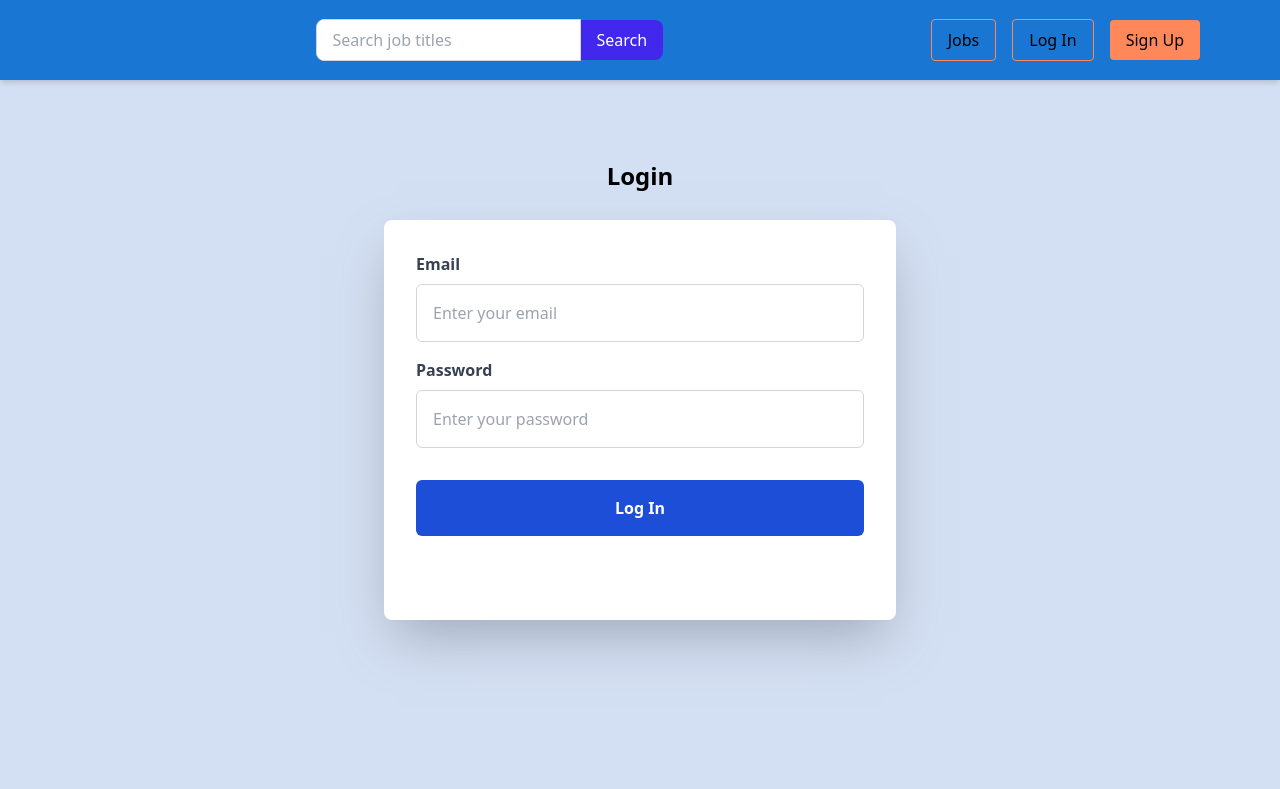
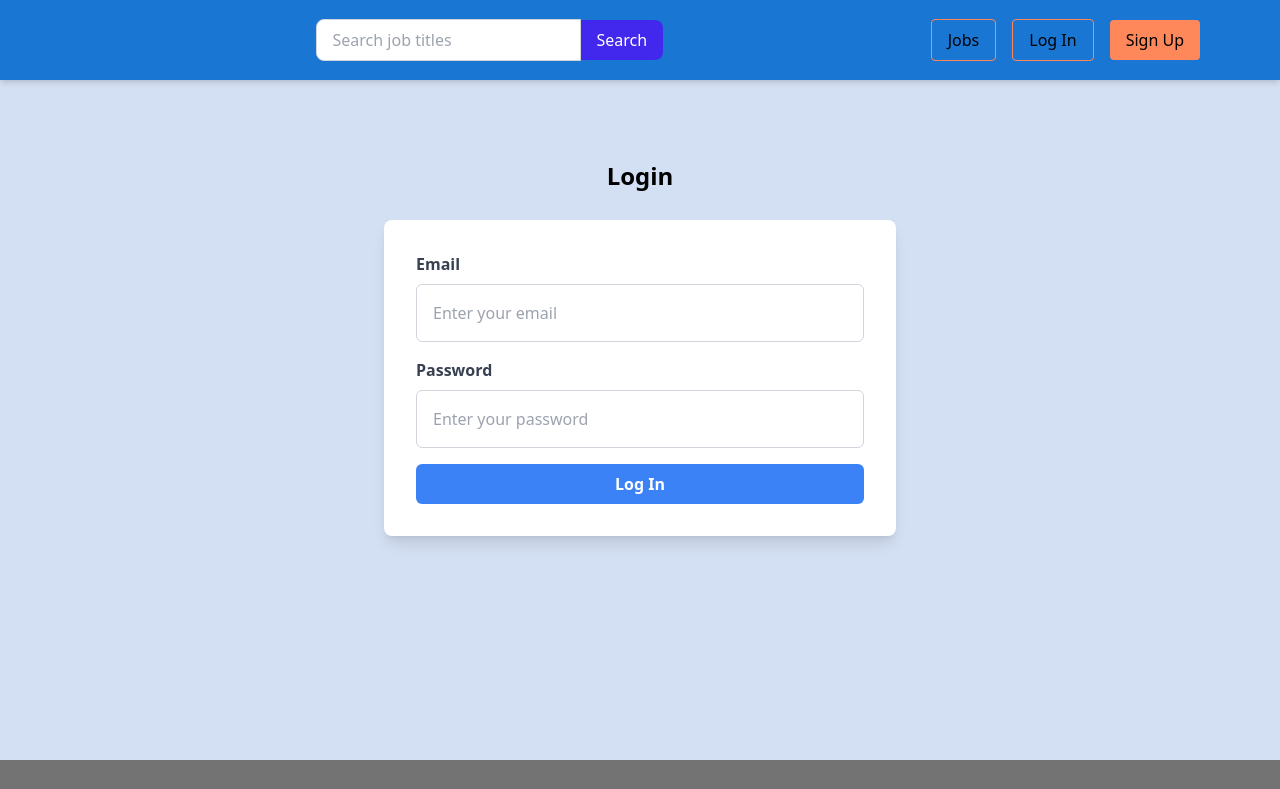
Before and after one commit to archana-singh-1/job-portal-project-frontend, a React (Vite) app: page /login in a window 1280 px wide. Shown: the top 789 px of the page. Built offline with nearby package versions, Linux system fonts and the light colour scheme.

Commit message:
Update code

```diff
--- a/src/components/JobDetailsPage.jsx
+++ b/src/components/JobDetailsPage.jsx
@@ -1,4 +1,4 @@
-import React, { useEffect, useState } from "react";
+import  { useEffect, useState } from "react";
 import { useParams } from "react-router-dom";
 
 const JobDetails = () => {
--- a/src/components/Jobposting.jsx
+++ b/src/components/Jobposting.jsx
@@ -130,7 +130,7 @@
 
 
 
-import React, { useState } from 'react';
+import  { useState } from 'react';
 import axios from 'axios';
 
 const JobPosting = () => {
@@ -156,7 +156,7 @@ const JobPosting = () => {
             const employerId = "67569cfbfa35792d915b57f7"; // Replace with the actual employerId or fetch it dynamically
 
             const response = await axios.post(
-                'http://localhost:4000/api/employer/jobs',
+                'https://job-portal-project-theta.vercel.app/api/employer/jobs',
                 {
                     title,
                     description,
@@ -172,6 +172,7 @@ const JobPosting = () => {
                     },
                 }
             );
+            console.log('Server response:', response.data);
 
             setMessage('Job posted successfully!');
             setError(null);
--- a/src/components/LandingPage.jsx
+++ b/src/components/LandingPage.jsx
@@ -1,4 +1,4 @@
-import React, { useState, useEffect } from 'react';
+import  { useState, useEffect } from 'react';
 import { Link } from 'react-router-dom';
 
 const LandingPage = () => {
--- a/src/components/Login.jsx
+++ b/src/components/Login.jsx
@@ -1,51 +1,142 @@
+// import axios from 'axios';
+// import  { useState } from 'react';
+// import { useNavigate } from 'react-router-dom';
+
+
+// const Login = ({ setIsLoggedIn }) => {
+//     const [email, setEmail] = useState('');
+//     const [password, setPassword] = useState('');
+//     const [message, setMessage] = useState(null);
+//     const [error, setError] = useState(null);
+//     // const [userData, setUserData] = useState(null);
+
+//     const navigate = useNavigate();
+
+//     const handleLogin = async (e) => {
+//         e.preventDefault();
+
+//         try {
+//             const response = await axios.post('https://job-portal-project-theta.vercel.app/user/login', {
+//                 email,
+//                 password
+//             });
+
+//             const { token, user } = response.data;
+//             if (token && user) {
+//                 localStorage.setItem('token', token);
+//                 localStorage.setItem('user', JSON.stringify(user));
+//                 setIsLoggedIn(true); // Update the login state
+//                 alert('Login successful!');
+
+//                 if (user.role === 'Employer') {
+//                     navigate('/job-posting'); // Navigate to Job Posting page for Employers
+//                 } else {
+//                     navigate('/'); // Navigate to Home page for Job Seekers
+//                 }
+//             }
+//         } catch (error) {
+//             setError(error.response?.data?.message || 'Login failed. Please try again.');
+//             alert('Login failed. Please try again.');
+//         }
+//     };
+
+
+//     return (
+//         <div className="container mx-auto mt-[80px]">
+//             <h1 className="text-2xl text-center mb-7 font-bold">Login</h1>
+
+//             <form onSubmit={handleLogin} className="w-full max-w-lg mx-auto bg-white p-8 rounded-lg shadow-2xl shadow-gray-500/50 h-[400px]">
+//                 <div className="mb-4">
+//                     <label className="block text-gray-700 font-bold mb-2">Email</label>
+//                     <input
+//                         type="email"
+//                         className="w-full p-4 border border-gray-300 rounded-md"
+//                         placeholder="Enter your email"
+//                         value={email}
+//                         onChange={(e) => setEmail(e.target.value)}
+//                         required
+//                     />
+//                 </div>
+
+//                 <div className="mb-4">
+//                     <label className="block text-gray-700 font-bold mb-2">Password</label>
+//                     <input
+//                         type="password"
+//                         className="w-full p-4 border border-gray-300 rounded-md"
+//                         placeholder="Enter your password"
+//                         value={password}
+//                         onChange={(e) => setPassword(e.target.value)}
+//                         required
+//                     />
+//                 </div>
+
+//                 <button
+//                     type="submit"
+//                     className="w-full text-white font-bold py-4 px-5 rounded-md bg-blue-700 transition duration-200 mt-4"
+//                 >
+//                     Log In
+//                 </button>
+
+//                 {message && <p className="text-green-500 mt-4">{message}</p>}
+//                 {error && <p className="text-red-500 mt-4">{error}</p>}
+
+//             </form>
+//         </div>
+//     );
+// };
+
+// export default Login;
+
+
+
+
+
+
+
 import axios from 'axios';
-import React, { useState } from 'react';
+import { useState } from 'react';
 import { useNavigate } from 'react-router-dom';
-
 
 const Login = ({ setIsLoggedIn }) => {
     const [email, setEmail] = useState('');
     const [password, setPassword] = useState('');
-    const [message, setMessage] = useState(null);
     const [error, setError] = useState(null);
-    // const [userData, setUserData] = useState(null);
 
     const navigate = useNavigate();
 
     const handleLogin = async (e) => {
         e.preventDefault();
-
         try {
-            const response = await axios.post('http://localhost:4000/user/login', {
+            const response = await axios.post('https://job-portal-project-theta.vercel.app/user/login', {
                 email,
-                password
+                password,
             });
 
             const { token, user } = response.data;
             if (token && user) {
                 localStorage.setItem('token', token);
                 localStorage.setItem('user', JSON.stringify(user));
-                setIsLoggedIn(true); // Update the login state
-                alert('Login successful!');
+                setIsLoggedIn(true);
 
                 if (user.role === 'Employer') {
-                    navigate('/job-posting'); // Navigate to Job Posting page for Employers
+                    navigate('/job-posting');
                 } else {
-                    navigate('/'); // Navigate to Home page for Job Seekers
+                    navigate('/');
                 }
             }
-        } catch (error) {
-            setError(error.response?.data?.message || 'Login failed. Please try again.');
-            alert('Login failed. Please try again.');
+        } catch (err) {
+            setError(err.response?.data?.message || 'Login failed. Please try again.');
         }
     };
-
 
     return (
         <div className="container mx-auto mt-[80px]">
             <h1 className="text-2xl text-center mb-7 font-bold">Login</h1>
 
-            <form onSubmit={handleLogin} className="w-full max-w-lg mx-auto bg-white p-8 rounded-lg shadow-2xl shadow-gray-500/50 h-[400px]">
+            <form
+                onSubmit={handleLogin}
+                className="w-full max-w-lg mx-auto bg-white p-8 rounded-lg shadow-lg"
+            >
                 <div className="mb-4">
                     <label className="block text-gray-700 font-bold mb-2">Email</label>
                     <input
@@ -72,14 +163,12 @@ const Login = ({ setIsLoggedIn }) => {
 
                 <button
                     type="submit"
-                    className="w-full text-white font-bold py-4 px-5 rounded-md bg-blue-700 transition duration-200 mt-4"
+                    className="w-full text-white font-bold py-2 px-4 rounded-md bg-blue-500 hover:bg-blue-600"
                 >
                     Log In
                 </button>
 
-                {message && <p className="text-green-500 mt-4">{message}</p>}
                 {error && <p className="text-red-500 mt-4">{error}</p>}
-
             </form>
         </div>
     );
```
Also changed, not shown: src/components/Signup.jsx (+170 -9 lines).
